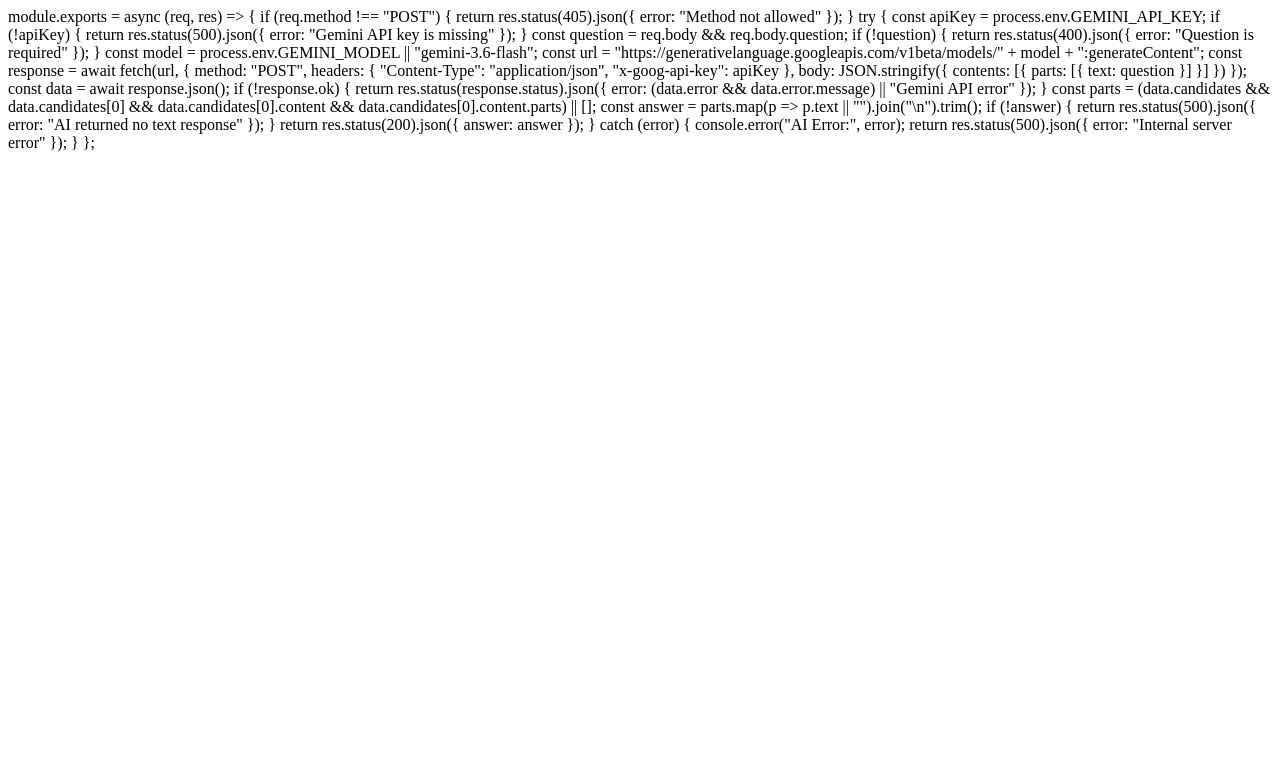
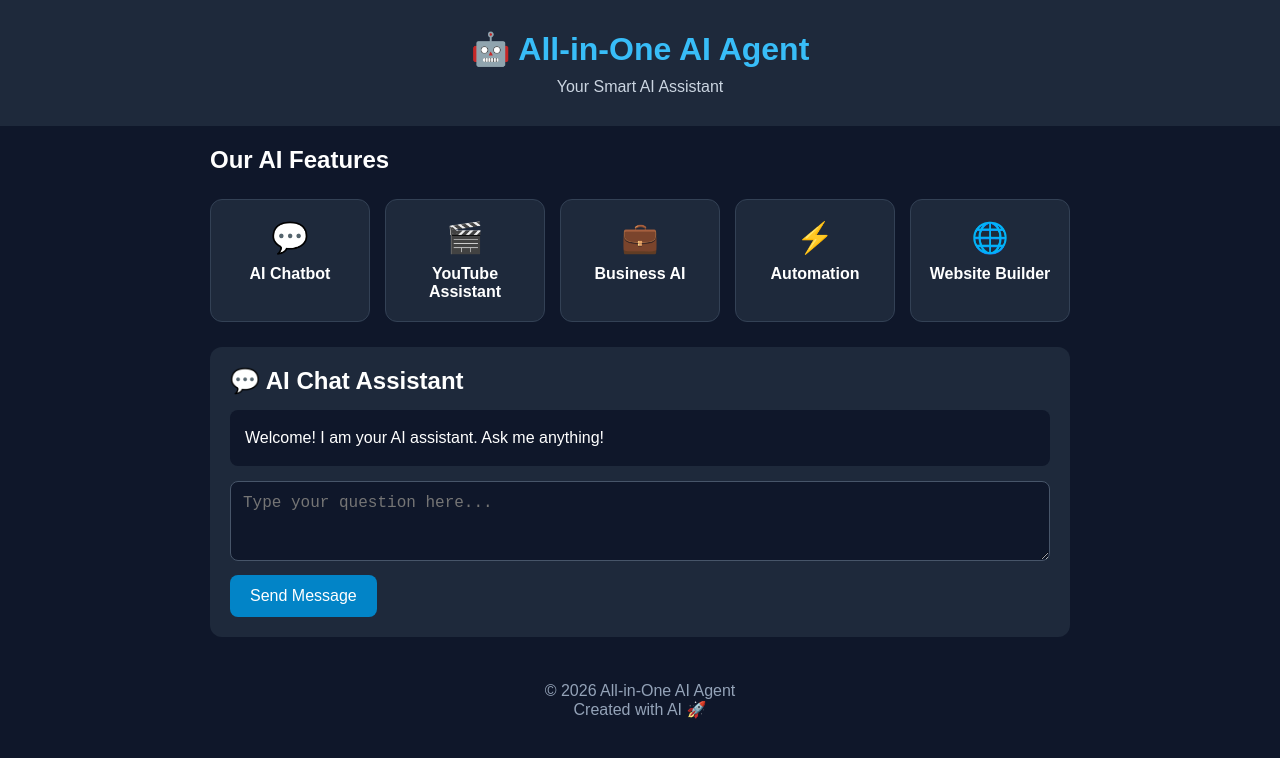
Before and after one commit to loveyou14az-png/all-in-one-ai-agent-2026, a plain HTML site: page index.html in a window 1280 px wide. Drawn offline with Linux system fonts and the light colour scheme.

Commit message:
Update index.html

```diff
--- a/index.html
+++ b/index.html
@@ -1,58 +1,107 @@
-module.exports = async (req, res) => {
-  if (req.method !== "POST") {
-    return res.status(405).json({ error: "Method not allowed" });
+<!DOCTYPE html>
+<html lang="en">
+<head>
+    <meta charset="UTF-8">
+    <meta name="viewport" content="width=device-width, initial-scale=1.0">
+    <title>All-in-One AI Agent</title>
+    <style>
+        * { margin: 0; padding: 0; box-sizing: border-box; }
+        body { font-family: Arial, sans-serif; background: #0f172a; color: white; min-height: 100vh; }
+        header { text-align: center; padding: 30px 15px; background: #1e293b; }
+        header h1 { color: #38bdf8; margin-bottom: 10px; }
+        header p { color: #cbd5e1; }
+        .container { max-width: 900px; margin: auto; padding: 20px; }
+        .features { display: grid; grid-template-columns: repeat(auto-fit, minmax(140px, 1fr)); gap: 15px; margin: 25px 0; }
+        .feature { background: #1e293b; padding: 20px 10px; border-radius: 12px; text-align: center; border: 1px solid #334155; }
+        .feature span { font-size: 30px; }
+        .feature h3 { margin-top: 10px; font-size: 16px; }
+        .chatbox { background: #1e293b; padding: 20px; border-radius: 12px; margin-top: 20px; }
+        #answer { background: #0f172a; padding: 15px; border-radius: 8px; margin: 15px 0; min-height: 50px; white-space: pre-wrap; line-height: 1.6; }
+        textarea { width: 100%; padding: 12px; border-radius: 8px; border: 1px solid #475569; background: #0f172a; color: white; font-size: 16px; resize: vertical; }
+        button { background: #0284c7; color: white; border: none; padding: 12px 20px; border-radius: 8px; font-size: 16px; cursor: pointer; margin-top: 10px; }
+        button:hover { background: #0369a1; }
+        footer { text-align: center; padding: 25px; color: #94a3b8; }
+    </style>
+</head>
+<body>
+
+    <header>
+        <h1>🤖 All-in-One AI Agent</h1>
+        <p>Your Smart AI Assistant</p>
+    </header>
+
+    <div class="container">
+        <h2>Our AI Features</h2>
+
+        <div class="features">
+            <div class="feature"><span>💬</span><h3>AI Chatbot</h3></div>
+            <div class="feature"><span>🎬</span><h3>YouTube Assistant</h3></div>
+            <div class="feature"><span>💼</span><h3>Business AI</h3></div>
+            <div class="feature"><span>⚡</span><h3>Automation</h3></div>
+            <div class="feature"><span>🌐</span><h3>Website Builder</h3></div>
+        </div>
+
+        <div class="chatbox">
+            <h2>💬 AI Chat Assistant</h2>
+
+            <div id="answer">Welcome! I am your AI assistant. Ask me anything!</div>
+
+            <textarea id="question" rows="3" placeholder="Type your question here..."></textarea>
+
+            <button type="button" onclick="askAI()">Send Message</button>
+        </div>
+    </div>
+
+    <footer>
+        <p>© 2026 All-in-One AI Agent</p>
+        <p>Created with AI 🚀</p>
+    </footer>
+
+<script>
+async function askAI() {
+  const questionBox = document.getElementById("question");
+  const answerBox = document.getElementById("answer");
+  const button = document.querySelector(".chatbox button");
+
+  const question = questionBox.value.trim();
+
+  if (!question) {
+    answerBox.innerText = "Please enter a question first.";
+    return;
   }
 
+  answerBox.innerText = "AI is thinking...";
+  button.disabled = true;
+
   try {
-    const apiKey = process.env.GEMINI_API_KEY;
-    if (!apiKey) {
-      return res.status(500).json({ error: "Gemini API key is missing" });
-    }
-
-    const question = req.body && req.body.question;
-    if (!question) {
-      return res.status(400).json({ error: "Question is required" });
-    }
-
-    const model = process.env.GEMINI_MODEL || "gemini-3.6-flash";
-    const url =
-      "https://generativelanguage.googleapis.com/v1beta/models/" +
-      model + ":generateContent";
-
-    const response = await fetch(url, {
+    const response = await fetch("/api/chat", {
       method: "POST",
-      headers: {
-        "Content-Type": "application/json",
-        "x-goog-api-key": apiKey
-      },
-      body: JSON.stringify({
-        contents: [{ parts: [{ text: question }] }]
-      })
+      headers: { "Content-Type": "application/json" },
+      body: JSON.stringify({ question: question })
     });
 
     const data = await response.json();
 
     if (!response.ok) {
-      return res.status(response.status).json({
-        error: (data.error && data.error.message) || "Gemini API error"
-      });
+      throw new Error(data.error || "AI request failed");
     }
 
-    const parts =
-      (data.candidates &&
-        data.candidates[0] &&
-        data.candidates[0].content &&
-        data.candidates[0].content.parts) || [];
+    answerBox.innerText = data.answer;
+    questionBox.value = "";
+  } catch (error) {
+    answerBox.innerText = "Error: " + error.message;
+  } finally {
+    button.disabled = false;
+  }
+}
 
-    const answer = parts.map(p => p.text || "").join("\n").trim();
+document.getElementById("question").addEventListener("keydown", function (e) {
+  if (e.key === "Enter" && !e.shiftKey) {
+    e.preventDefault();
+    askAI();
+  }
+});
+</script>
 
-    if (!answer) {
-      return res.status(500).json({ error: "AI returned no text response" });
-    }
-
-    return res.status(200).json({ answer: answer });
-  } catch (error) {
-    console.error("AI Error:", error);
-    return res.status(500).json({ error: "Internal server error" });
-  }
-};
+</body>
+</html>
```
